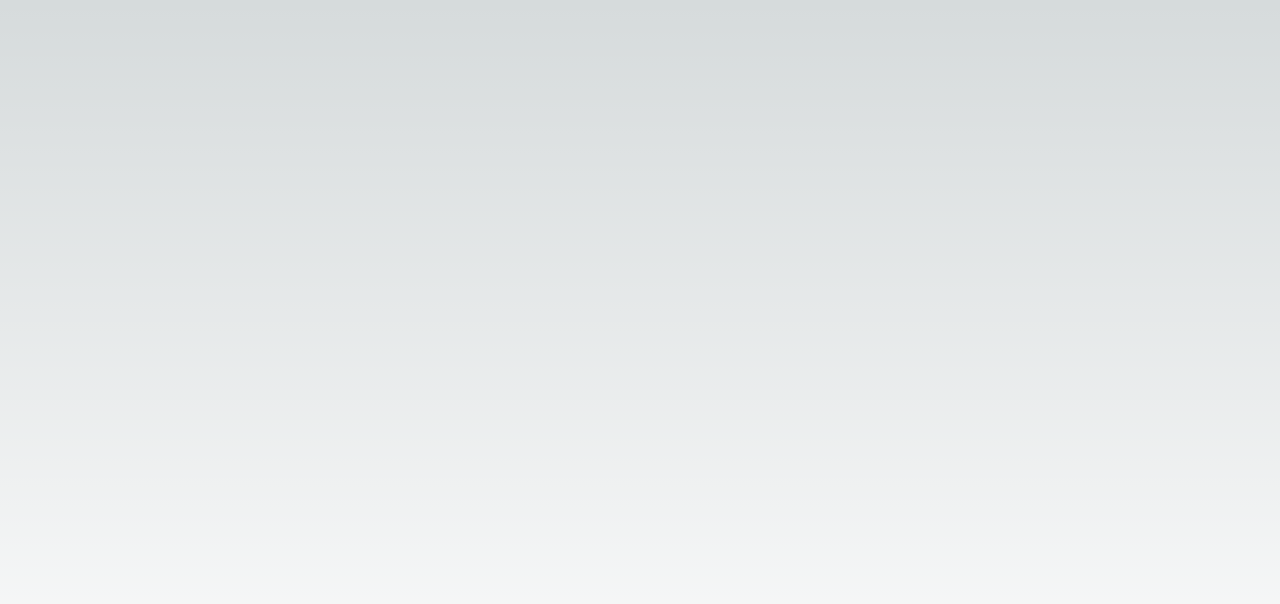
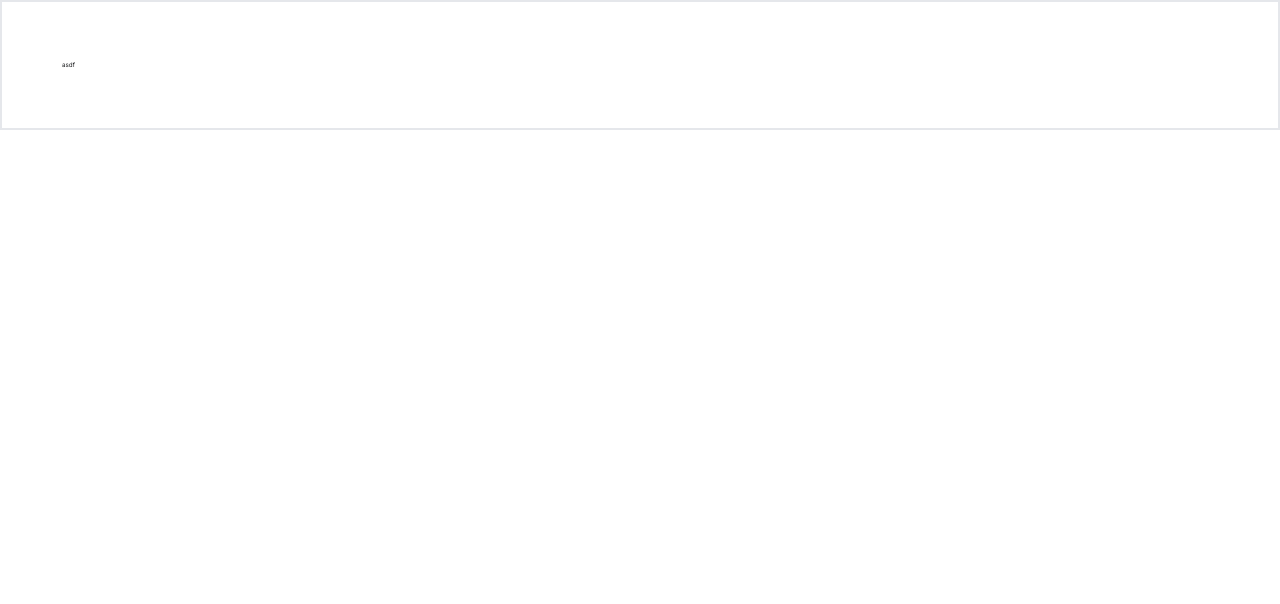
Before and after one commit to dtwogud/sooguh-web, a Next.js app: page / in a window 1280 px wide. Shown: the top 604 px of the page. Built offline with nearby package versions, Linux system fonts and the light colour scheme.

Commit message:
feat: nav bar

```diff
--- a/app/globals.css
+++ b/app/globals.css
@@ -2,11 +2,11 @@
 @tailwind components;
 @tailwind utilities;
 
-:root {
-    --foreground-rgb: 0, 0, 0;
-    --background-start-rgb: 214, 219, 220;
-    --background-end-rgb: 255, 255, 255;
-}
+/*:root {*/
+/*    --foreground-rgb: 0, 0, 0;*/
+/*    --background-start-rgb: 214, 219, 220;*/
+/*    --background-end-rgb: 255, 255, 255;*/
+/*}*/
 
 /*TODO - darkmode실행 @media (prefers-color-scheme: dark) {*/
 /*  :root {*/
@@ -16,20 +16,20 @@
 /*  }*/
 /*}*/
 
-body {
-    color: rgb(var(--foreground-rgb));
-    background: linear-gradient(
-            to bottom,
-            transparent,
-            rgb(var(--background-end-rgb))
-    ) rgb(var(--background-start-rgb));
-}
+/*body {*/
+/*    color: rgb(var(--foreground-rgb));*/
+/*    background: linear-gradient(*/
+/*            to bottom,*/
+/*            transparent,*/
+/*            rgb(var(--background-end-rgb))*/
+/*    ) rgb(var(--background-start-rgb));*/
+/*}*/
 
-@layer utilities {
-    .text-balance {
-        text-wrap: balance;
-    }
-}
+/*@layer utilities {*/
+/*    .text-balance {*/
+/*        text-wrap: balance;*/
+/*    }*/
+/*}*/
 
 /*reset css*/
 :root {
--- a/app/page.tsx
+++ b/app/page.tsx
@@ -1,5 +1,10 @@
+import NavBar from "@/src/components/nav-bar/nav-bar";
+
 export default function Home() {
   return (
-    <main className="flex min-h-screen flex-col items-center justify-between p-24"></main>
+    <main className="p-24 border-[2px] border-red">
+      <NavBar />
+      asdf
+    </main>
   );
 }
--- a/package.json
+++ b/package.json
@@ -8,9 +8,9 @@
     "start": "next start",
     "lint": "next lint"
   },
-
   "dependencies": {
     "@next/bundle-analyzer": "^14.2.3",
+    "class-variance-authority": "^0.7.0",
     "next": "14.2.3",
     "react": "^18",
     "react-dom": "^18"
--- /dev/null
+++ b/src/components/nav-bar/nav-bar.tsx
@@ -0,0 +1,10 @@
+import React from "react";
+import { cva } from "class-variance-authority";
+
+const NavBar = () => {
+  return <div></div>;
+};
+
+export default NavBar;
+
+const wrapper = cva([]);
```
Also changed, not shown: 1 other file (tests, documents, lock files or other folders).
